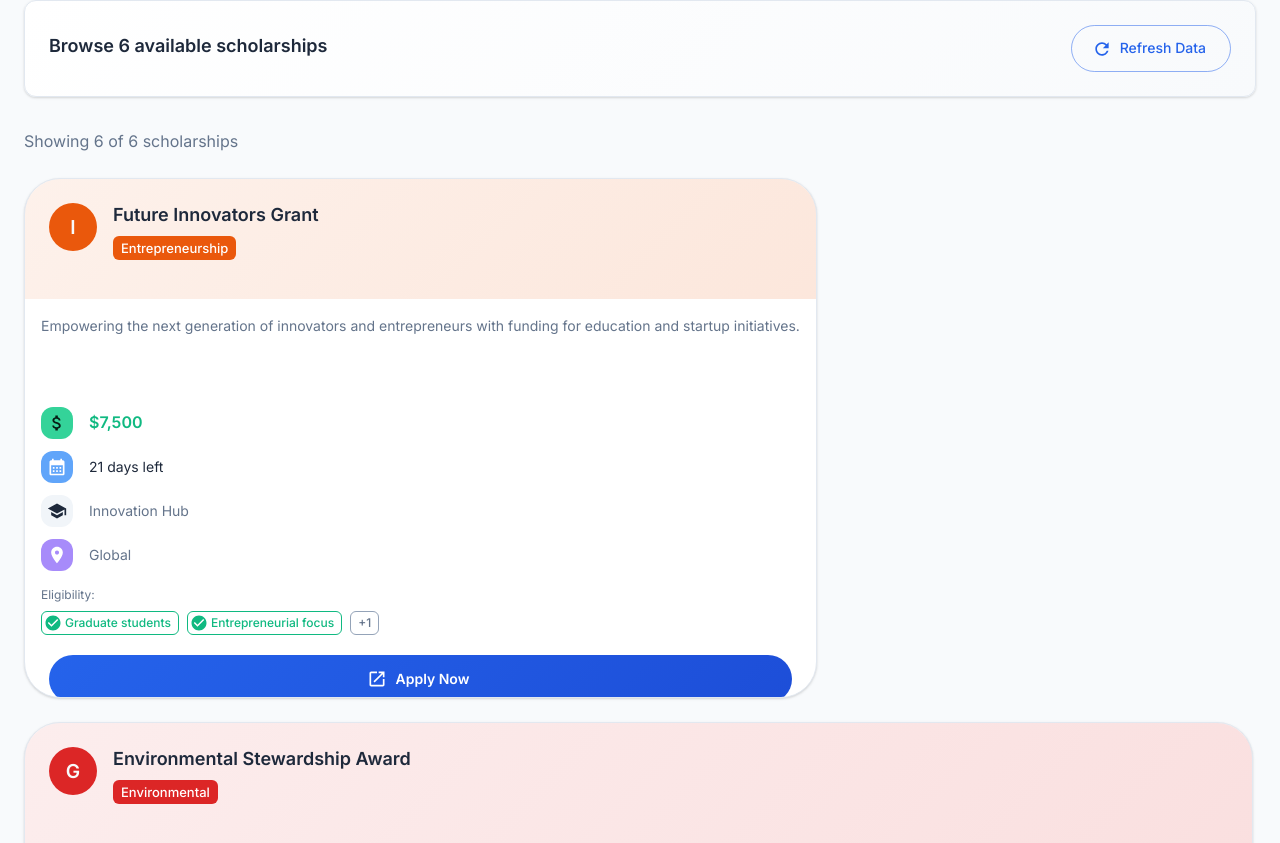
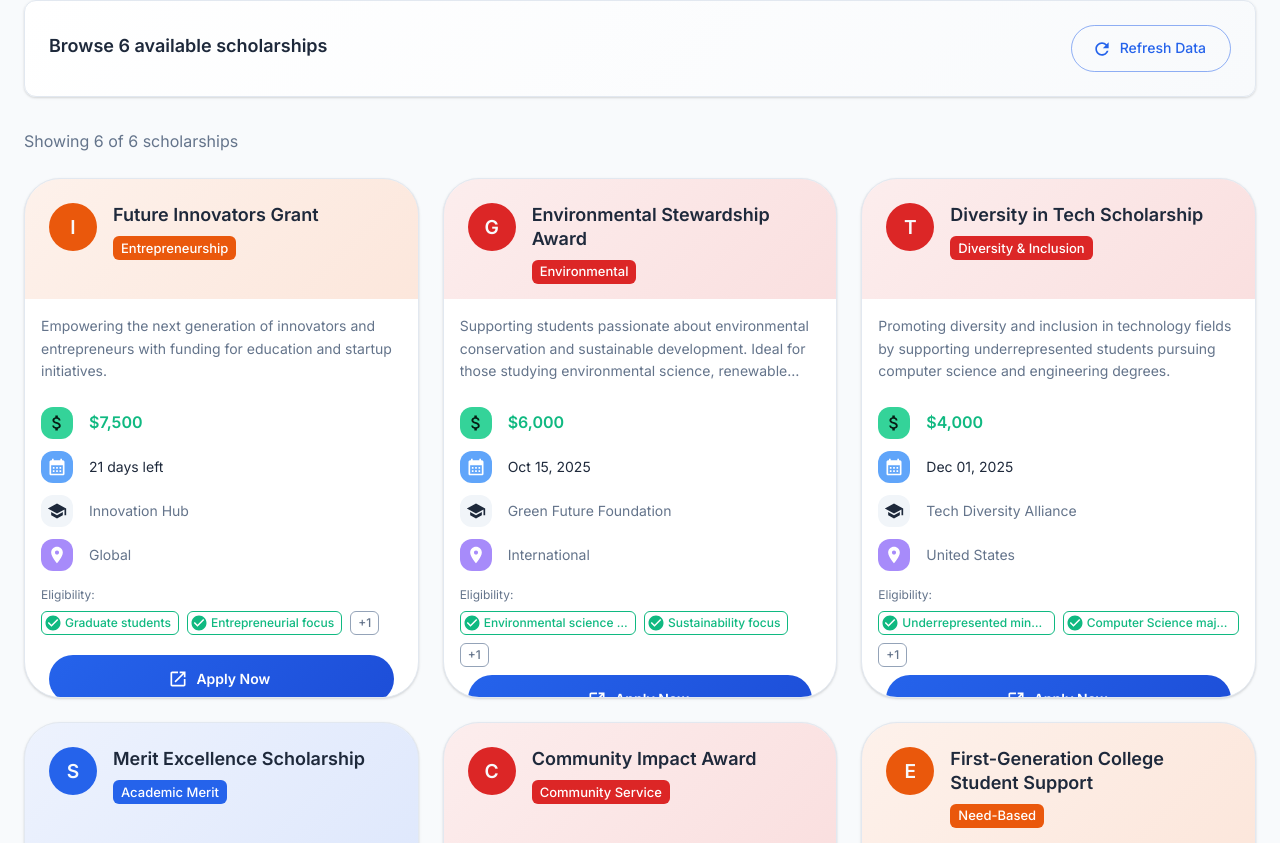
Before and after one commit to daviddagyei/scholscraper, a React (Vite) app: page / in a window 1280 px wide. Shown: the part 857-1700 px from the top of the page. Built offline with nearby package versions, Linux system fonts and the light colour scheme; no server answers.

Commit message:
Fix consistent scholarship card widths

```diff
--- a/src/components/scholarship/ScholarshipCard.tsx
+++ b/src/components/scholarship/ScholarshipCard.tsx
@@ -50,13 +50,16 @@ const ScholarshipCard: React.FC<ScholarshipCardProps> = ({ scholarship }) => {
       elevation={0}
       sx={{
         height: 520, // Fixed height for consistency
-        width: '100%',
+        width: '100%', // Ensure full width within container
+        minWidth: 0, // Allow shrinking
+        maxWidth: '100%', // Prevent overflow
         display: 'flex',
         flexDirection: 'column',
         transition: 'all 0.3s cubic-bezier(0.4, 0, 0.2, 1)',
         border: '1px solid #e2e8f0',
         borderRadius: 3,
         overflow: 'hidden',
+        flex: 1, // Take full available space
         '&:hover': {
           transform: 'translateY(-8px)',
           boxShadow: '0 20px 25px -5px rgba(0, 0, 0, 0.1), 0 10px 10px -5px rgba(0, 0, 0, 0.04)',
@@ -73,9 +76,10 @@ const ScholarshipCard: React.FC<ScholarshipCardProps> = ({ scholarship }) => {
           minHeight: 120,
           display: 'flex',
           flexDirection: 'column',
+          width: '100%',
         }}
       >
-        <Box sx={{ display: 'flex', alignItems: 'flex-start', gap: 2, mb: 2 }}>
+        <Box sx={{ display: 'flex', alignItems: 'flex-start', gap: 2, mb: 2, width: '100%' }}>
           <Avatar
             sx={{
               bgcolor: getProviderColor(scholarship.provider),
@@ -88,7 +92,7 @@ const ScholarshipCard: React.FC<ScholarshipCardProps> = ({ scholarship }) => {
           >
             {scholarship.provider.charAt(0)}
           </Avatar>
-          <Box sx={{ flex: 1, minWidth: 0 }}>
+          <Box sx={{ flex: 1, minWidth: 0, width: '100%' }}>
             <Typography
               variant="h6"
               component="h3"
@@ -100,6 +104,7 @@ const ScholarshipCard: React.FC<ScholarshipCardProps> = ({ scholarship }) => {
                 WebkitBoxOrient: 'vertical',
                 overflow: 'hidden',
                 lineHeight: 1.3,
+                width: '100%',
               }}
             >
               {scholarship.title}
@@ -117,7 +122,15 @@ const ScholarshipCard: React.FC<ScholarshipCardProps> = ({ scholarship }) => {
         </Box>
       </Box>
 
-      <CardContent sx={{ flexGrow: 1, pt: 2, pb: 1, display: 'flex', flexDirection: 'column' }}>
+      <CardContent sx={{
+        flexGrow: 1,
+        pt: 2,
+        pb: 1,
+        display: 'flex',
+        flexDirection: 'column',
+        width: '100%',
+        minWidth: 0,
+      }}>
         {/* Description - Fixed height with overflow handling */}
         <Typography
           variant="body2"
@@ -130,14 +143,15 @@ const ScholarshipCard: React.FC<ScholarshipCardProps> = ({ scholarship }) => {
             WebkitBoxOrient: 'vertical',
             overflow: 'hidden',
             height: '4.8em', // Fixed height for 3 lines
+            width: '100%',
           }}
         >
           {scholarship.description}
         </Typography>
 
         {/* Key details with modern icons - Fixed spacing */}
-        <Stack spacing={1.5} sx={{ mb: 2 }}>
-          <Box sx={{ display: 'flex', alignItems: 'center', gap: 2 }}>
+        <Stack spacing={1.5} sx={{ mb: 2, width: '100%' }}>
+          <Box sx={{ display: 'flex', alignItems: 'center', gap: 2, width: '100%' }}>
             <Box
               sx={{
                 display: 'flex',
@@ -153,12 +167,12 @@ const ScholarshipCard: React.FC<ScholarshipCardProps> = ({ scholarship }) => {
             >
               <MoneyIcon fontSize="small" />
             </Box>
-            <Typography variant="body1" fontWeight="600" color="success.main">
+            <Typography variant="body1" fontWeight="600" color="success.main" sx={{ minWidth: 0 }}>
               {scholarship.amount}
             </Typography>
           </Box>
 
-          <Box sx={{ display: 'flex', alignItems: 'center', gap: 2 }}>
+          <Box sx={{ display: 'flex', alignItems: 'center', gap: 2, width: '100%' }}>
             <Box
               sx={{
                 display: 'flex',
@@ -178,12 +192,13 @@ const ScholarshipCard: React.FC<ScholarshipCardProps> = ({ scholarship }) => {
               variant="body2"
               color={isUrgent ? 'error.main' : 'text.primary'}
               fontWeight={isUrgent ? 600 : 400}
+              sx={{ minWidth: 0 }}
             >
               {deadlineText}
             </Typography>
           </Box>
 
-          <Box sx={{ display: 'flex', alignItems: 'center', gap: 2 }}>
+          <Box sx={{ display: 'flex', alignItems: 'center', gap: 2, width: '100%' }}>
             <Box
               sx={{
                 display: 'flex',
@@ -206,13 +221,15 @@ const ScholarshipCard: React.FC<ScholarshipCardProps> = ({ scholarship }) => {
                 overflow: 'hidden',
                 textOverflow: 'ellipsis',
                 whiteSpace: 'nowrap',
+                minWidth: 0,
+                flex: 1,
               }}
             >
               {scholarship.provider}
             </Typography>
           </Box>
 
-          <Box sx={{ display: 'flex', alignItems: 'center', gap: 2 }}>
+          <Box sx={{ display: 'flex', alignItems: 'center', gap: 2, width: '100%' }}>
             <Box
               sx={{
                 display: 'flex',
@@ -235,6 +252,8 @@ const ScholarshipCard: React.FC<ScholarshipCardProps> = ({ scholarship }) => {
                 overflow: 'hidden',
                 textOverflow: 'ellipsis',
                 whiteSpace: 'nowrap',
+                minWidth: 0,
+                flex: 1,
               }}
             >
               {scholarship.location}
@@ -244,11 +263,11 @@ const ScholarshipCard: React.FC<ScholarshipCardProps> = ({ scholarship }) => {
 
         {/* Eligibility chips - Fixed height section */}
         {scholarship.eligibility.length > 0 && (
-          <Box sx={{ mt: 'auto', minHeight: 60 }}>
+          <Box sx={{ mt: 'auto', minHeight: 60, width: '100%' }}>
             <Typography variant="caption" color="text.secondary" gutterBottom display="block" sx={{ mb: 1 }}>
               Eligibility:
             </Typography>
-            <Box sx={{ display: 'flex', flexWrap: 'wrap', gap: 1 }}>
+            <Box sx={{ display: 'flex', flexWrap: 'wrap', gap: 1, width: '100%' }}>
               {scholarship.eligibility.slice(0, 2).map((criteria, index) => (
                 <Chip
                   key={index}
@@ -263,6 +282,11 @@ const ScholarshipCard: React.FC<ScholarshipCardProps> = ({ scholarship }) => {
                       color: 'success.main',
                     },
                     fontSize: '0.75rem',
+                    maxWidth: 'calc(50% - 4px)',
+                    '& .MuiChip-label': {
+                      overflow: 'hidden',
+                      textOverflow: 'ellipsis',
+                    },
                   }}
                 />
               ))}
@@ -283,7 +307,7 @@ const ScholarshipCard: React.FC<ScholarshipCardProps> = ({ scholarship }) => {
       </CardContent>
 
       {/* Actions - Fixed height */}
-      <CardActions sx={{ p: 3, pt: 0, mt: 'auto' }}>
+      <CardActions sx={{ p: 3, pt: 0, mt: 'auto', width: '100%' }}>
         <Button
           variant="contained"
           startIcon={<LinkIcon />}
@@ -295,6 +319,7 @@ const ScholarshipCard: React.FC<ScholarshipCardProps> = ({ scholarship }) => {
             py: 1.5,
             fontWeight: 600,
             borderRadius: 2,
+            width: '100%',
           }}
         >
           {scholarship.applicationUrl ? 'Apply Now' : 'Application Unavailable'}
--- a/src/components/scholarship/ScholarshipList.tsx
+++ b/src/components/scholarship/ScholarshipList.tsx
@@ -108,8 +108,17 @@ const ScholarshipList: React.FC<ScholarshipListProps> = ({
         </Box>
       )}
 
-      {/* Scholarship grid with consistent card heights */}
-      <Grid container spacing={3}>
+      {/* Scholarship grid with consistent card heights and widths */}
+      <Grid
+        container
+        spacing={3}
+        sx={{
+          '& .MuiGrid-item': {
+            display: 'flex',
+            width: '100%',
+          }
+        }}
+      >
         {scholarships.map((scholarship) => (
           <Grid
             item
@@ -118,10 +127,18 @@ const ScholarshipList: React.FC<ScholarshipListProps> = ({
             lg={4}
             key={scholarship.id}
             sx={{
-              display: 'flex',
-              '& > *': {
-                width: '100%',
-              }
+              display: 'flex !important',
+              width: '100%',
+              maxWidth: {
+                xs: '100%',
+                sm: 'calc(50% - 12px)',
+                lg: 'calc(33.333% - 16px)',
+              },
+              flexBasis: {
+                xs: '100%',
+                sm: 'calc(50% - 12px)',
+                lg: 'calc(33.333% - 16px)',
+              },
             }}
           >
             <ScholarshipCard scholarship={scholarship} />
```
